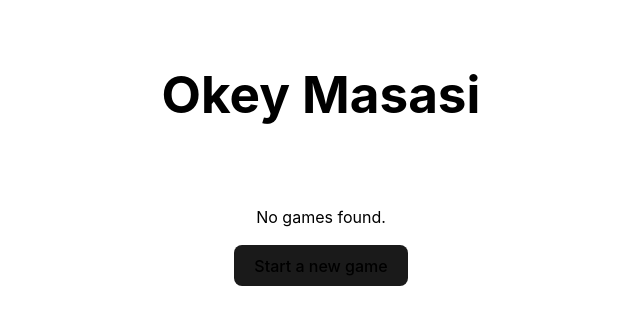
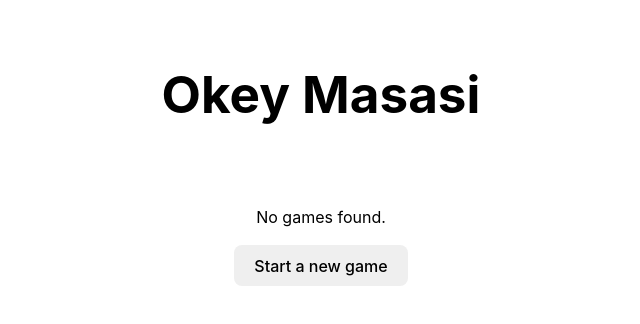
Before and after one commit to spawnedc/okey-masasi, a SvelteKit app: page / in a window 1280 px wide. Shown: the top 324 px of the page, without its empty margins (319-959 px from the left). Built offline with nearby package versions, Linux system fonts and the light colour scheme.

Commit message:
add created at and updated at props

```diff
--- a/src/lib/types.ts
+++ b/src/lib/types.ts
@@ -2,7 +2,7 @@ export enum Colour {
   'BLUE' = 'blue',
   'YELLOW' = 'yellow',
   'RED' = 'red',
-  'BLACK' = 'black'
+  'BLACK' = 'black',
 }
 
 export type Player = {
@@ -24,6 +24,8 @@ export type Round = {
 
 export type Game = {
   id: string
+  createdAt: Date
+  updatedAt: Date
   players: [Player, Player, Player, Player]
   points: Record<Colour, number>
   rounds: Round[]
--- a/src/routes/+page.svelte
+++ b/src/routes/+page.svelte
@@ -7,6 +7,8 @@
   const handleAddNewGame = () => {
     const newGame: Game = {
       id: v4(),
+      createdAt: new Date(),
+      updatedAt: new Date(),
       players: [
         { id: v4(), name: 'player 1' },
         { id: v4(), name: 'player 2' },
--- a/static/app.css
+++ b/static/app.css
@@ -49,9 +49,9 @@ button {
   font-size: 1em;
   font-weight: 500;
   font-family: inherit;
-  background-color: #1a1a1a;
+  /* background-color: #1a1a1a; */
   cursor: pointer;
-  transition: border-color 0.25s;
+  transition: all 0.25s;
 }
 button:hover {
   border-color: #646cff;
```
